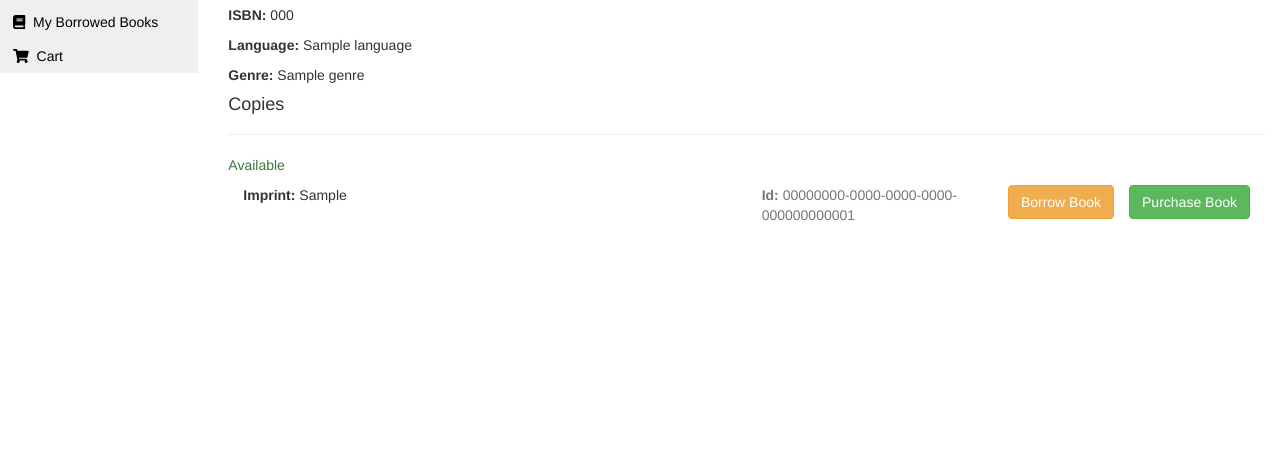
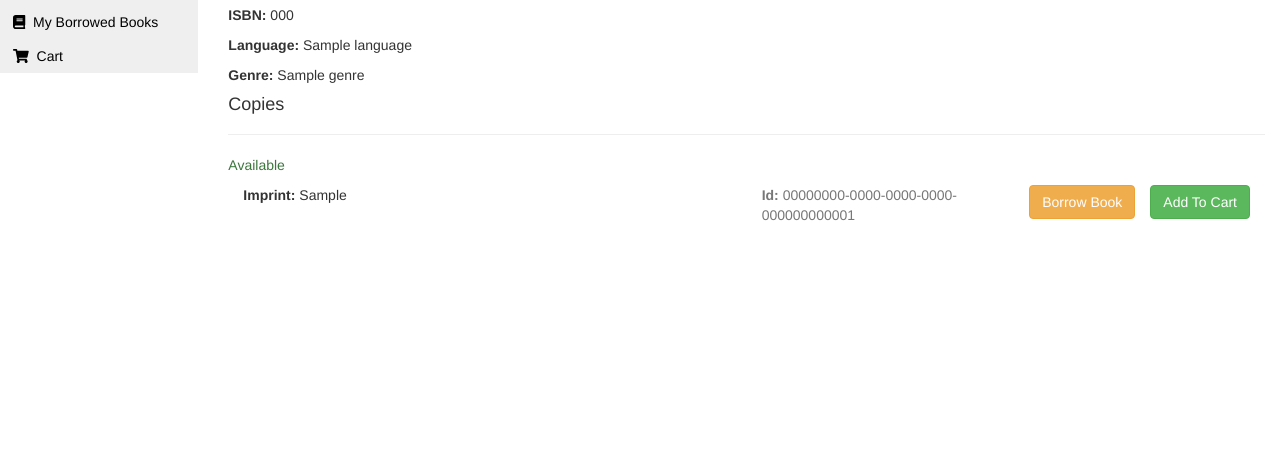
Before and after one commit to SamirKalouf/aesthetic-memes, a Django app: page /ecommerce/book/1 in a window 1280 px wide. Shown: the part 167-626 px from the top of the page. Run offline with Django 3.2, Linux system fonts and the light colour scheme; tables that the repository leaves empty hold one stand-in row (values such as "Sample post"); some libraries are stand-ins or nearby versions.

Commit message:
users can now add books to their cart from the website

```diff
--- a/aesthetic_memes/ecommerce/templates/ecommerce/book_detail.html
+++ b/aesthetic_memes/ecommerce/templates/ecommerce/book_detail.html
@@ -22,8 +22,8 @@
         </div>
         <div class="col-sm-6">
             {% if copy.status == 'a' %}
-				<a href="#" class="btn btn-success pull-right" role="button">Purchase Book</a>
-                <a href="{% url 'add_to_cart' copy.id %}" class="btn btn-warning pull-right" style="margin-right:15px;" role="button">Borrow Book</a>
+				<a href="{% url 'add-to-cart' copy.id %}" class="btn btn-success pull-right" role="button">Add To Cart</a>
+                <a href="{% url 'borrow-book' copy.id %}" class="btn btn-warning pull-right" style="margin-right:15px;" role="button">Borrow Book</a>
 			{% endif %}
 
             <p class="text-muted"><strong>Id:</strong> {{copy.id}}</p>
--- a/aesthetic_memes/ecommerce/urls.py
+++ b/aesthetic_memes/ecommerce/urls.py
@@ -44,5 +44,6 @@ urlpatterns += [
 ]
 
 urlpatterns += [
-    path('book/<uuid:book_id>/add', views.add_to_cart, name='add_to_cart'),
+    path('book/<uuid:book_id>/borrow', views.borrow_book, name='borrow-book'),
+    path('book/<uuid:book_id>/add-to-cart', views.add_to_cart, name='add-to-cart'),
 ]
--- a/aesthetic_memes/ecommerce/views.py
+++ b/aesthetic_memes/ecommerce/views.py
@@ -170,7 +170,7 @@ def renew_book_librarian(request, pk):
     return render(request, 'ecommerce/book_renew_librarian.html', {'form': form, 'bookinst':book_inst})
 
 @login_required
-def add_to_cart(request, book_id):
+def borrow_book(request, book_id):
     book_instance = get_object_or_404(BookInstance, pk=book_id)
     book_instance.status = 'o'
 
@@ -184,3 +184,13 @@ def add_to_cart(request, book_id):
     book_instance.save()
 
     return HttpResponseRedirect(reverse('my-borrowed'))
+
+@login_required
+def add_to_cart(request, book_id):
+    book_instance = get_object_or_404(BookInstance, pk=book_id)
+    book_instance.status = 'r'
+
+    book_instance.owner = request.user.profile
+    book_instance.save()
+
+    return HttpResponseRedirect(reverse('cart'))
```
Also changed, not shown: aesthetic_memes/ecommerce/templates/book_cart.html (+7 -4 lines).
